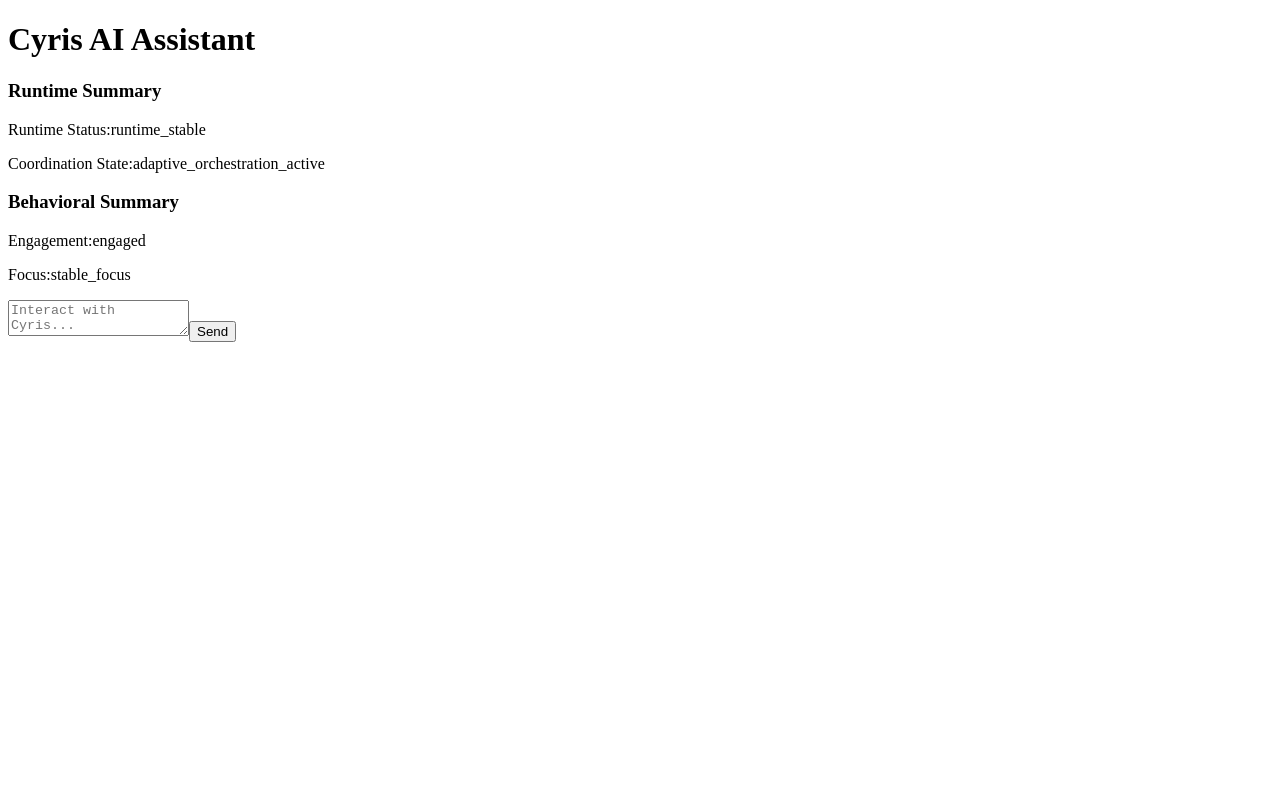
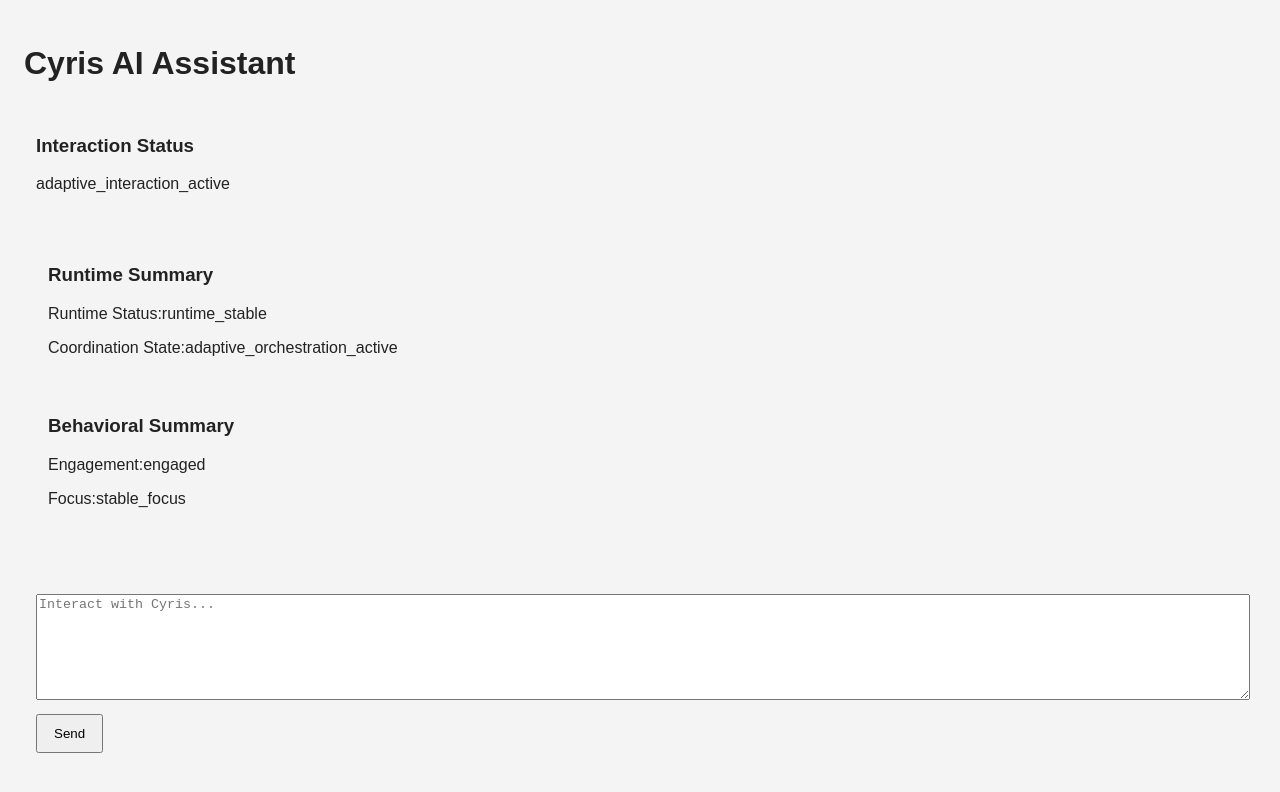
Before and after one commit to amri-03/axis-ai-assistant, a React app in the folder frontend/: page / in a window 1280 px wide. Shown: the top 792 px of the page. Built offline with nearby package versions, Linux system fonts and the light colour scheme; the HTML template or start-up script is replaced by a standard one.

Commit message:
refactor: stabilize adaptive frontend interaction architecture

```diff
--- /dev/null
+++ b/frontend/src/components/InteractionStatusCard.jsx
@@ -0,0 +1,20 @@
+export default function InteractionStatusCard({
+                                                  status
+                                              }) {
+
+    return (
+        <div>
+
+            <h3>
+                Interaction Status
+            </h3>
+
+            <p>
+                {
+                    status
+                }
+            </p>
+
+        </div>
+    );
+}
--- a/frontend/src/main.jsx
+++ b/frontend/src/main.jsx
@@ -1,5 +1,6 @@
 import React from "react";
 import ReactDOM from "react-dom/client";
+import "./styles/global.css";
 
 import App from "./App";
 
--- a/frontend/src/pages/Home.jsx
+++ b/frontend/src/pages/Home.jsx
@@ -10,6 +10,9 @@ import ConversationView
 
 import SystemOverview
     from "../components/SystemOverview";
+
+import InteractionStatusCard
+    from "../components/InteractionStatusCard";
 
 
 export default function Home() {
@@ -54,12 +57,19 @@ export default function Home() {
         }
     };
 
+    const interactionStatus =
+        "adaptive_interaction_active";
+
     return (
         <div>
 
             <h1>
                 Cyris AI Assistant
             </h1>
+
+            <InteractionStatusCard
+                status={interactionStatus}
+            />
 
             <SystemOverview/>
 
--- /dev/null
+++ b/frontend/src/styles/global.css
@@ -0,0 +1,23 @@
+body {
+    margin: 0;
+    padding: 0;
+    font-family: Arial, sans-serif;
+    background-color: #f4f4f4;
+    color: #222222;
+}
+
+div {
+    padding: 12px;
+}
+
+textarea {
+    width: 100%;
+    min-height: 100px;
+    margin-top: 10px;
+}
+
+button {
+    margin-top: 10px;
+    padding: 10px 16px;
+    cursor: pointer;
+}
```
